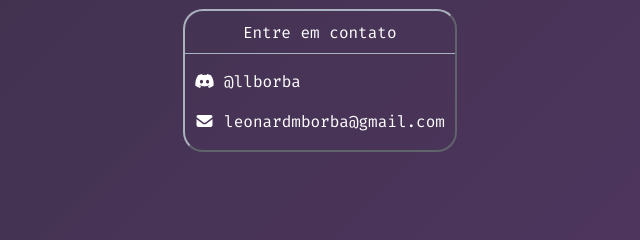
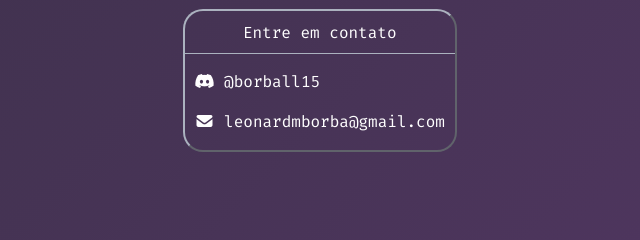
Before and after one commit to borba15/portfolio, a website: page index.html in a window 1280 px wide. Shown: the part 2244-2484 px from the top of the page, 639-1279 px from the left. Drawn offline with nearby package versions, Linux system fonts and the light colour scheme.

Commit message:
Update index.html

```diff
--- a/index.html
+++ b/index.html
@@ -181,7 +181,7 @@
             <div class="contact-box reveal reveal-scale">
                 <div class="contact-top">Entre em contato</div>
                 <div class="contact-items">
-                    <p><i class="fa-brands fa-discord"></i> @llborba</p>
+                    <p><i class="fa-brands fa-discord"></i> @borball15</p>
                     <p><i class="fa-solid fa-envelope"></i> leonardmborba@gmail.com</p>
                 </div>
             </div>
```
